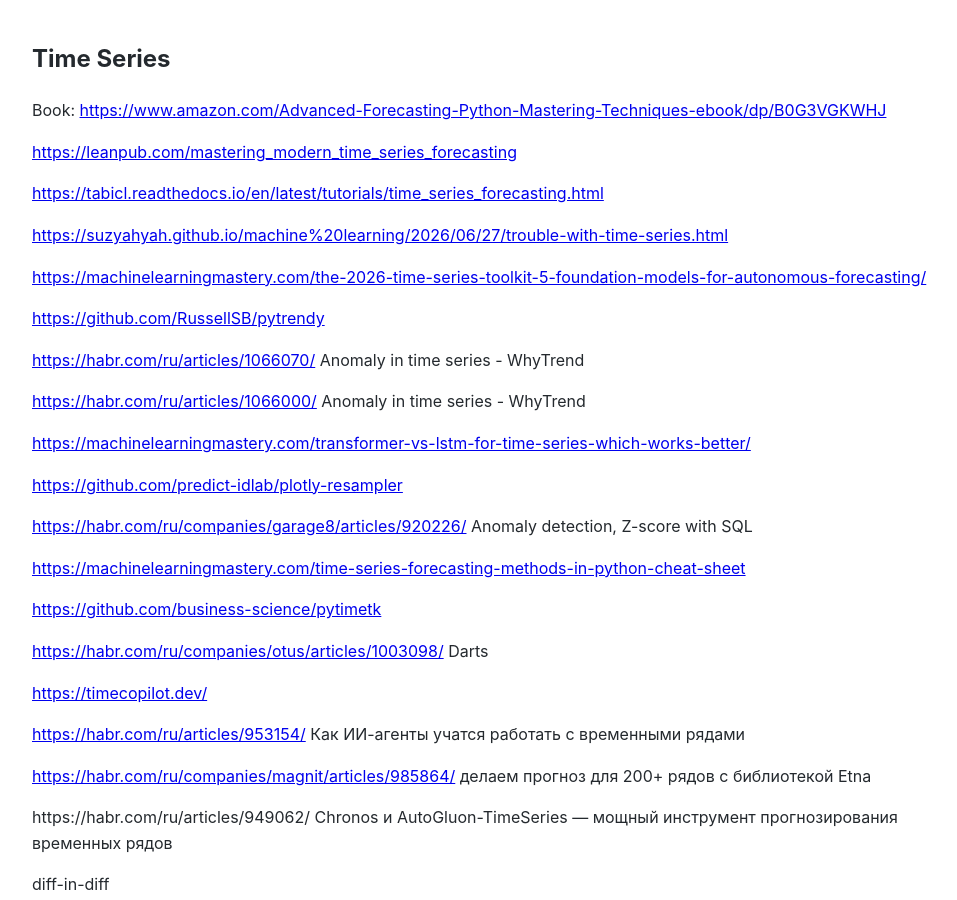
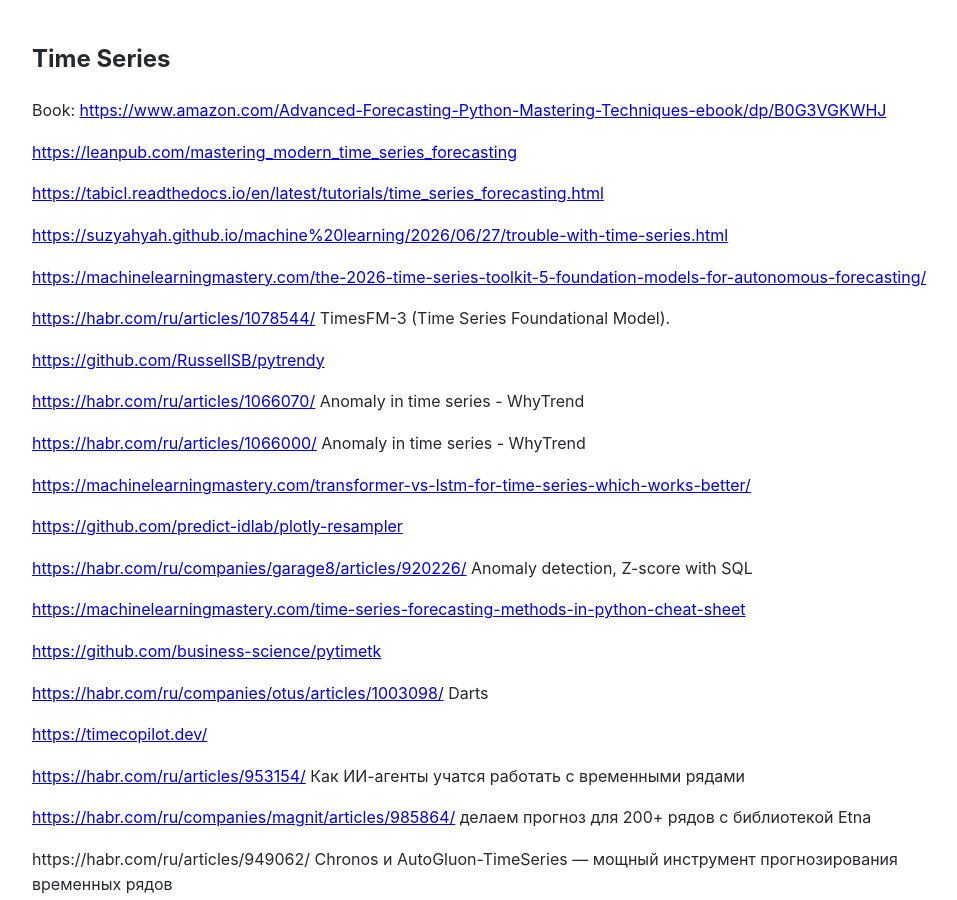
Before and after one commit to Michael-Lubinsky/michael-lubinsky.github.com, a Jekyll site: the page built from timeseries/timeseries.md, in a window 1280 px wide and 900 px high. Shown: the whole window, without its empty margins (158-1115 px from the left). Built offline with Jekyll 4.4.1, drawn with Linux system fonts in a browser that asks for light colours; our own code applies the rules of GitHub Pages for plain Markdown files.

Commit message:
Update timeseries.md

```diff
--- a/timeseries/timeseries.md
+++ b/timeseries/timeseries.md
@@ -8,6 +8,8 @@
 <https://suzyahyah.github.io/machine%20learning/2026/06/27/trouble-with-time-series.html>
 
 <https://machinelearningmastery.com/the-2026-time-series-toolkit-5-foundation-models-for-autonomous-forecasting/>
+
+<https://habr.com/ru/articles/1078544/> TimesFM-3 (Time Series Foundational Model).
 
 <https://github.com/RussellSB/pytrendy>
 
```
